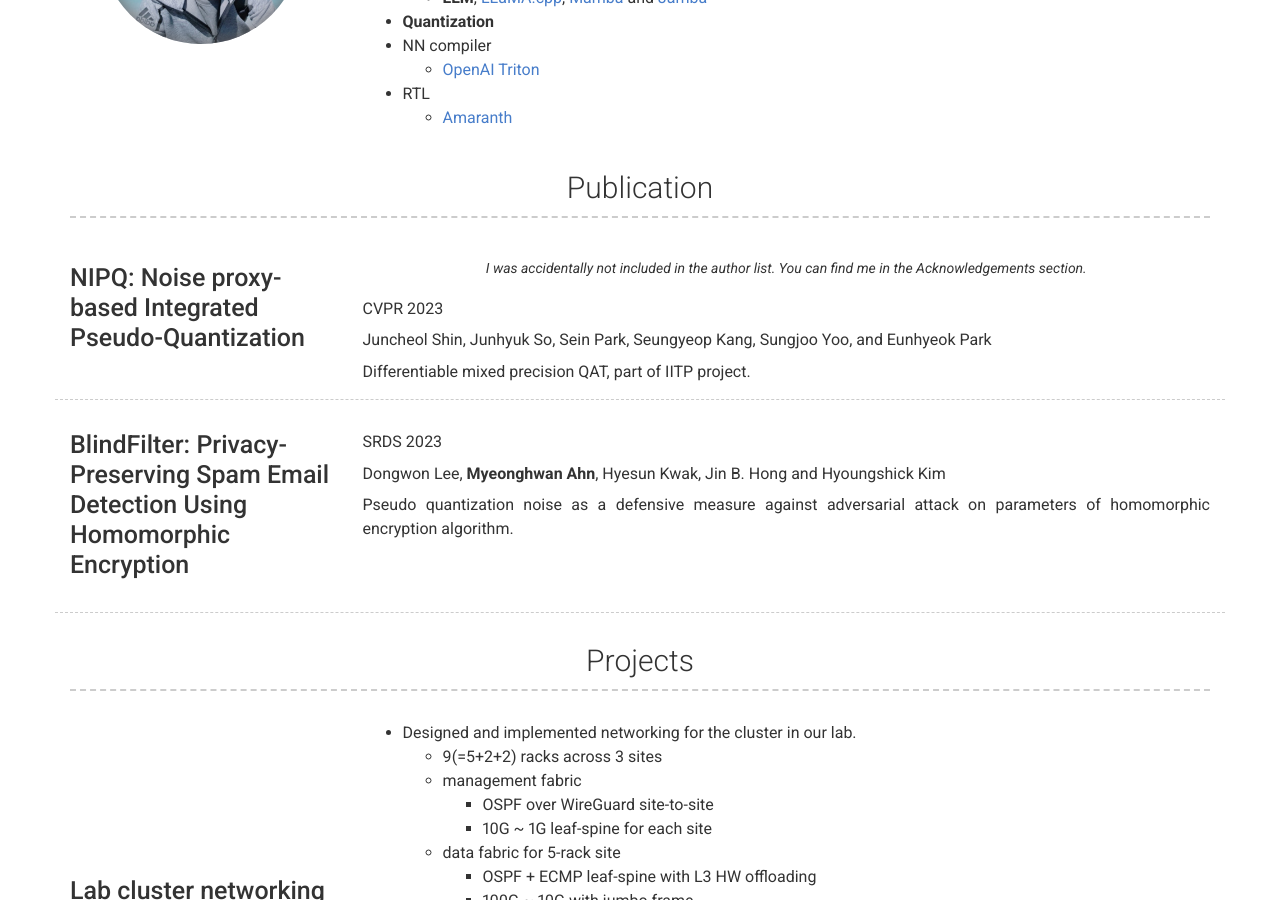
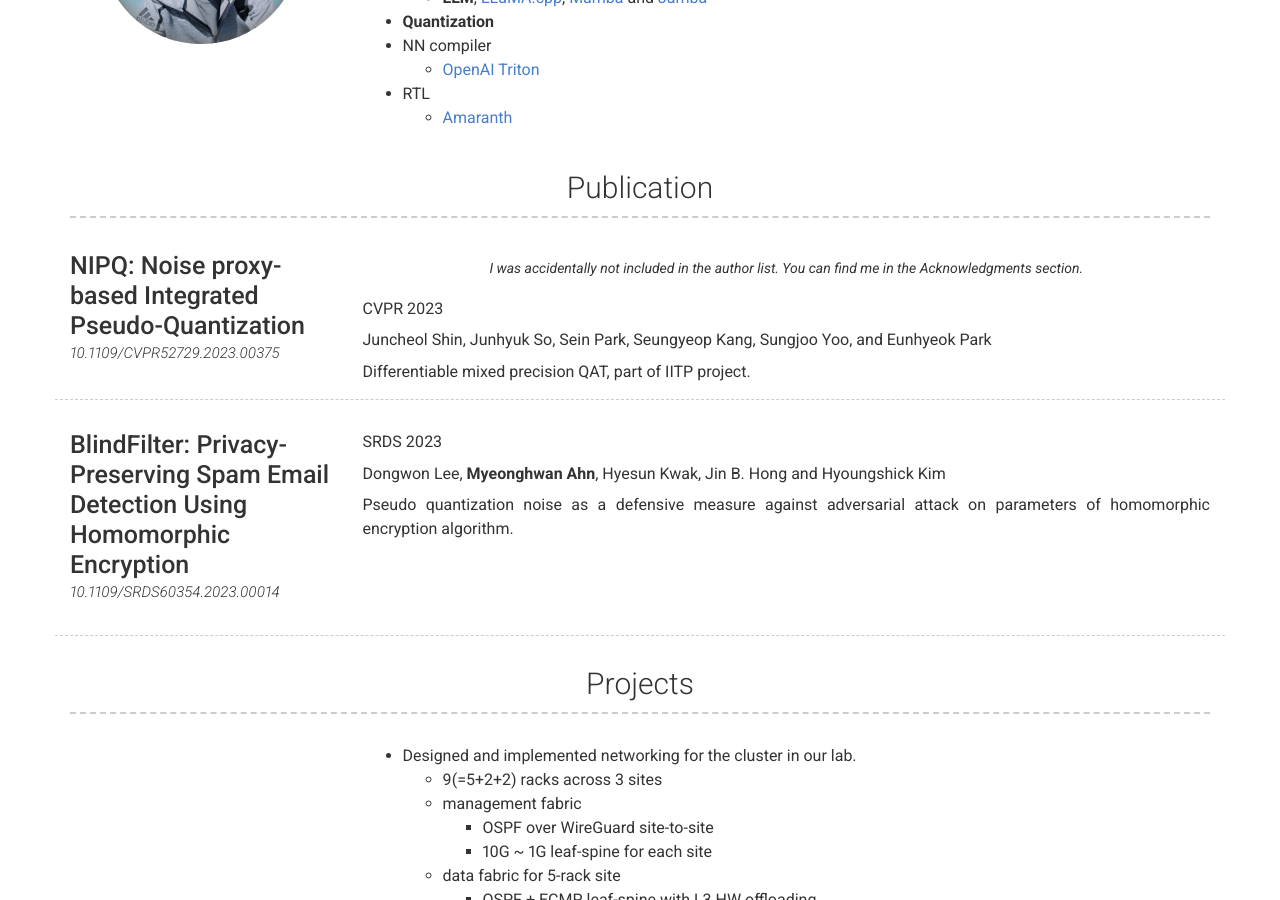
Before and after one commit to lightb0x/lightb0x.github.io, a Jekyll site: the page built from index.md, in a window 1280 px wide and 900 px high, scrolled down 435 px. Built offline with Jekyll 4.4.1, drawn with Linux system fonts in a browser that asks for light colours; nearby versions of some CDN libraries.

Commit message:
[feat] add link, fix typo

```diff
--- a/_config.yml
+++ b/_config.yml
@@ -80,6 +80,8 @@ content:
       - layout: left
         border: weak
         title: "NIPQ: Noise proxy-based Integrated Pseudo-Quantization"
+        link: https://www.computer.org/csdl/proceedings-article/cvpr/2023/012900d852/1POTgOExRmw
+        link_text: 10.1109/CVPR52729.2023.00375
         description: |
           CVPR 2023
 
@@ -87,11 +89,13 @@ content:
 
           Differentiable mixed precision QAT, part of IITP project.
         quote: >
-          I was accidentally not included in the author list. You can find me in the Acknowledgements section.
+          I was accidentally not included in the author list. You can find me in the Acknowledgments section.
 
       - layout: left
         border: weak
         title: "BlindFilter: Privacy-Preserving Spam Email Detection Using Homomorphic Encryption"
+        link: https://www.computer.org/csdl/proceedings-article/srds/2023/291000a035/1UoH6oL3BLO
+        link_text: 10.1109/SRDS60354.2023.00014
         description: |
           SRDS 2023
 
```
